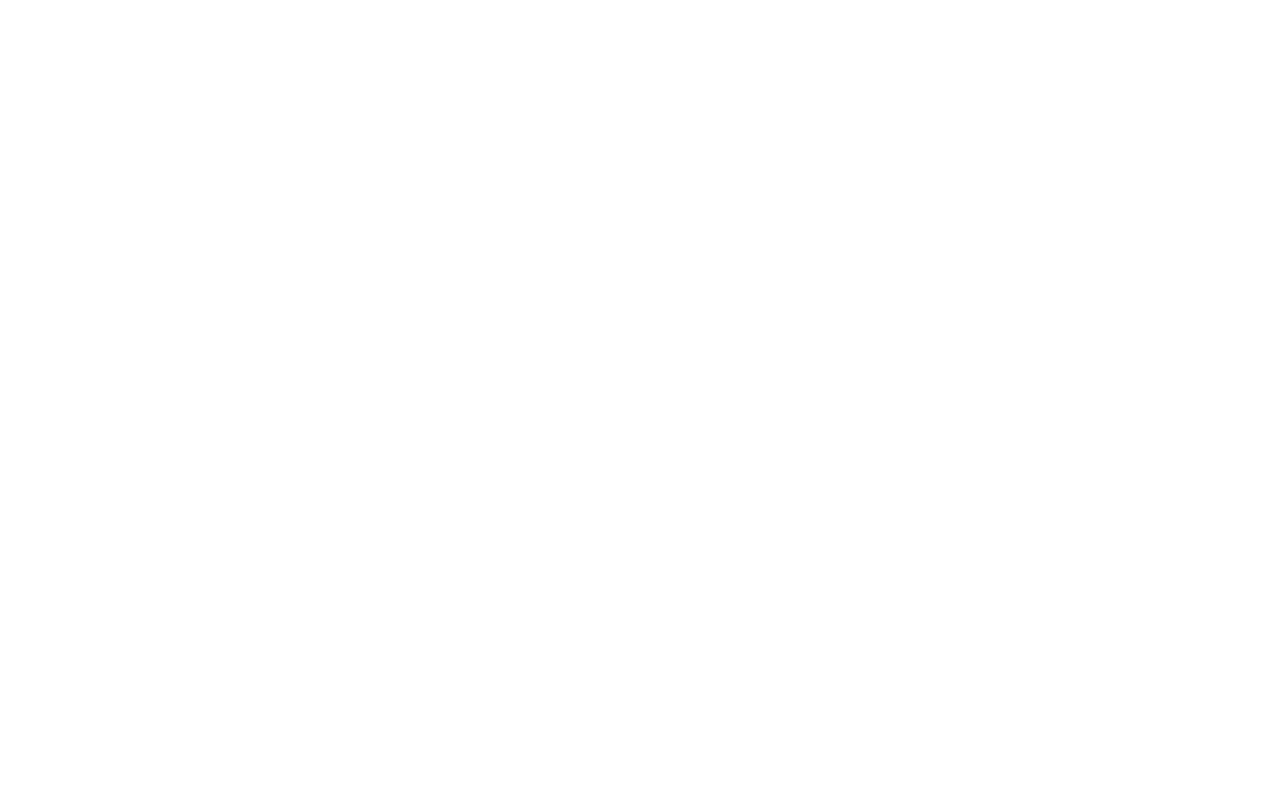
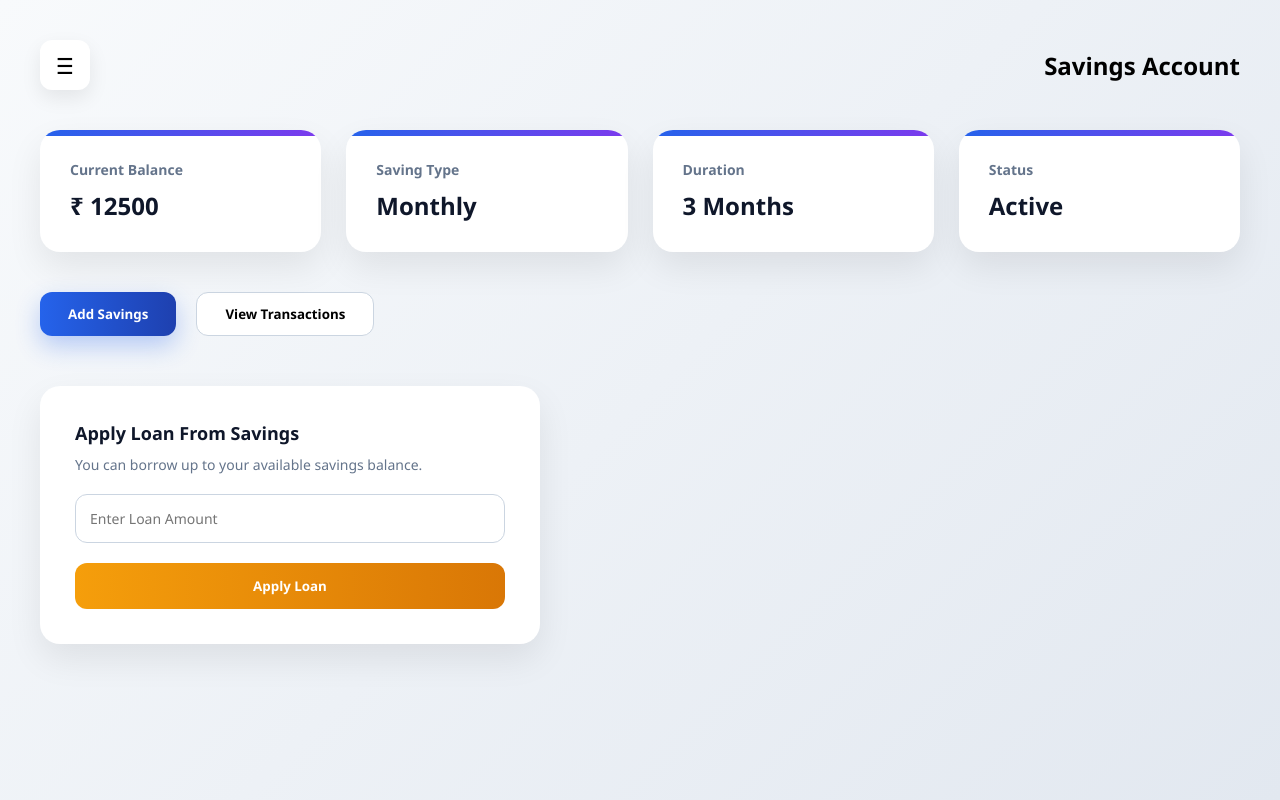
Before and after one commit to JosephQuaqua/my-website, a React (Create React App) app in the folder frontend/: page /my-website/savings in a window 1280 px wide. Before the commit this address had no page. Built offline with nearby package versions, Linux system fonts and the light colour scheme.

Commit message:
Today Work

```diff
--- a/frontend/public/index.html
+++ b/frontend/public/index.html
@@ -3,6 +3,7 @@
   <head>
     <meta charset="UTF-8" />
     <meta name="viewport" content="width=device-width, initial-scale=1.0" />
+
     <title>Student Loan Portal</title>
   </head>
   <body>
--- a/frontend/src/components/Sidebar.js
+++ b/frontend/src/components/Sidebar.js
@@ -1,39 +1,27 @@
 import { Link } from "react-router-dom";
-import "../styles/sidebar.css";
+import "../styles/dashboard.css";
 
-function Sidebar({ handleLogout }) {
+function Sidebar({ handleLogout, isOpen, closeDrawer }) {
   return (
-    <aside className="sidebar">
-      <h2 className="logo">Student Finance</h2>
+    <>
+      {/* Overlay */}
+      {isOpen && <div className="overlay" onClick={closeDrawer}></div>}
 
-      <ul>
-        <li>
-          <Link to="/dashboard">Dashboard</Link>
-        </li>
-        <li>
-          <Link to="/savings">Savings</Link>
-        </li>
-        <li>
-          <Link to="/loan">Loan</Link>
-        </li>
-        <li>
-          <Link to="/investment">Investment</Link>
-        </li>
-        <li>
-          <Link to="/profile">Profile</Link>
-        </li>
-        <li>
-          <Link to="/exchange">Exchange Service</Link>
-        </li>
-        <li>
-          <Link to="/monitors">Monitors</Link>
-        </li>
+      <aside className={`sidebar ${isOpen ? "open" : ""}`}>
+        <h2 className="logo">Student Finance</h2>
 
-        <li className="logout" onClick={handleLogout}>
-          Logout
-        </li>
-      </ul>
-    </aside>
+        <ul>
+          <li><Link to="/dashboard" onClick={closeDrawer}>Dashboard</Link></li>
+          <li><Link to="/savings" onClick={closeDrawer}>Savings</Link></li>
+          <li><Link to="/loan" onClick={closeDrawer}>Loan</Link></li>
+          <li><Link to="/investment" onClick={closeDrawer}>Investment</Link></li>
+          <li><Link to="/exchange" onClick={closeDrawer}>Exchange</Link></li>
+
+
+          <li className="logout" onClick={handleLogout}>Logout</li>
+        </ul>
+      </aside>
+    </>
   );
 }
 
--- a/frontend/src/pages/Dashboard.js
+++ b/frontend/src/pages/Dashboard.js
@@ -1,9 +1,11 @@
+import { useState } from "react";
 import { useNavigate } from "react-router-dom";
 import Sidebar from "../components/Sidebar";
 import "../styles/dashboard.css";
 
 function Dashboard() {
   const navigate = useNavigate();
+  const [drawerOpen, setDrawerOpen] = useState(false);
 
   const handleLogout = () => {
     localStorage.removeItem("token");
@@ -11,12 +13,30 @@ function Dashboard() {
     navigate("/");
   };
 
+  const toggleDrawer = () => {
+    setDrawerOpen(!drawerOpen);
+  };
+
   return (
     <div className="page-container">
-      <Sidebar handleLogout={handleLogout} />
+
+      {/* Navigation Drawer */}
+      <Sidebar
+        handleLogout={handleLogout}
+        isOpen={drawerOpen}
+        closeDrawer={() => setDrawerOpen(false)}
+      />
 
       <main className="main-content">
+
+        {/* Topbar */}
         <header className="topbar">
+
+          {/* Drawer Button */}
+          <button className="menu-btn" onClick={toggleDrawer}>
+            ☰
+          </button>
+
           <div className="user-profile">
             <img
               src="https://i.pravatar.cc/150?img=3"
@@ -24,6 +44,7 @@ function Dashboard() {
             />
             <span>Welcome, Student</span>
           </div>
+
         </header>
 
         <section className="content-area">
@@ -51,6 +72,7 @@ function Dashboard() {
             </div>
           </div>
         </section>
+
       </main>
     </div>
   );
--- a/frontend/src/pages/Loan.js
+++ b/frontend/src/pages/Loan.js
@@ -1,10 +1,23 @@
+import { useState } from "react";
 import { useNavigate } from "react-router-dom";
 import Sidebar from "../components/Sidebar";
-
 import "../styles/loan.css";
 
 function Loan() {
   const navigate = useNavigate();
+
+  // Drawer state
+  const [drawerOpen, setDrawerOpen] = useState(false);
+
+  const toggleDrawer = () => {
+    setDrawerOpen(!drawerOpen);
+  };
+
+  const handleLogout = () => {
+    localStorage.removeItem("token");
+    localStorage.removeItem("user");
+    navigate("/");
+  };
 
   // Dummy Loan Data (You will connect backend later)
   const loanAmount = 50000;
@@ -22,7 +35,24 @@ function Loan() {
   const loanStatus = daysLeft < 0 ? "overdue" : "active";
 
   return (
-    <div className="loan-container">
+    <div className="page-container">
+
+      {/* Sidebar */}
+      <Sidebar
+        isOpen={drawerOpen}
+        closeDrawer={() => setDrawerOpen(false)}
+        handleLogout={handleLogout}
+      />
+
+      <main className="loan-container">
+
+        {/* Topbar with Toggle */}
+        <div className="topbar">
+          <button className="menu-btn" onClick={toggleDrawer}>
+            ☰
+          </button>
+        </div>
+
         <div className="loan-header">
           <h2>
             Loan Dashboard
@@ -78,6 +108,8 @@ function Loan() {
           >
             Pay Loan
           </button>
+
+
         </div>
 
         {/* Info Section */}
@@ -90,6 +122,8 @@ function Loan() {
             <li>Late payment may attract penalty charges.</li>
           </ul>
         </div>
+
+      </main>
     </div>
   );
 }
--- a/frontend/src/pages/Savings.js
+++ b/frontend/src/pages/Savings.js
@@ -1,8 +1,23 @@
+import { useState } from "react";
 import { useNavigate } from "react-router-dom";
+import Sidebar from "../components/Sidebar";
 import "../styles/savings.css";
 
 function Savings() {
   const navigate = useNavigate();
+
+  // Drawer state
+  const [drawerOpen, setDrawerOpen] = useState(false);
+
+  const toggleDrawer = () => {
+    setDrawerOpen(!drawerOpen);
+  };
+
+  const handleLogout = () => {
+    localStorage.removeItem("token");
+    localStorage.removeItem("user");
+    navigate("/");
+  };
 
   const fakeData = {
     balance: 12500,
@@ -11,17 +26,51 @@ function Savings() {
     status: "Active",
   };
 
+  const [loanAmount, setLoanAmount] = useState("");
+
+  const handleLoanApply = () => {
+    const amount = Number(loanAmount);
+
+    if (fakeData.balance <= 0) {
+      alert("You cannot apply for a loan without savings.");
+      return;
+    }
+
+    if (!amount || amount <= 0) {
+      alert("Enter a valid loan amount.");
+      return;
+    }
+
+    if (amount > fakeData.balance) {
+      alert("Loan amount cannot be more than your savings balance.");
+      return;
+    }
+
+    alert("Loan request submitted successfully!");
+    navigate("/loan");
+  };
+
   return (
-    <div className="savings-container">
+    <div className="page-container">
 
-      {/* Back Arrow */}
-      <div className="back-header">
-        <button className="back-btn" onClick={() => navigate("/dashboard")}>
-          ← Back
+      {/* Sidebar */}
+      <Sidebar
+        isOpen={drawerOpen}
+        closeDrawer={() => setDrawerOpen(false)}
+        handleLogout={handleLogout}
+      />
+
+      <main className="main-content">
+
+        {/* Topbar with Toggle Button */}
+        <header className="topbar">
+          <button className="menu-btn" onClick={toggleDrawer}>
+            ☰
           </button>
           <h2>Savings Account</h2>
-      </div>
+        </header>
 
+        {/* Savings Cards */}
         <div className="savings-cards">
           <div className="card">
             <h4>Current Balance</h4>
@@ -49,6 +98,24 @@ function Savings() {
           <button className="secondary-btn">View Transactions</button>
         </div>
 
+        <div className="loan-from-savings">
+          <h3>Apply Loan From Savings</h3>
+          <p>You can borrow up to your available savings balance.</p>
+
+          <input
+            type="number"
+            placeholder="Enter Loan Amount"
+            value={loanAmount}
+            onChange={(e) => setLoanAmount(e.target.value)}
+          />
+
+
+          <button className="loan-btn" onClick={handleLoanApply}>
+            Apply Loan
+          </button>
+        </div>
+
+      </main>
     </div>
   );
 }
--- a/frontend/src/styles/dashboard.css
+++ b/frontend/src/styles/dashboard.css
@@ -1,24 +1,52 @@
-/* ===== LAYOUT ===== */
+/* ===== GLOBAL RESET ===== */
+* {
+  margin: 0;
+  padding: 0;
+  box-sizing: border-box;
+  font-family: "Inter", "Segoe UI", sans-serif;
+}
+
+/* ===== PAGE LAYOUT ===== */
 .page-container {
-  display: flex;
   min-height: 100vh;
   background: linear-gradient(135deg, #0f172a, #1e293b);
 }
 
 /* ===== MAIN CONTENT ===== */
 .main-content {
-  flex: 1;
+  min-height: 100vh;
   padding: 40px;
-  background: linear-gradient(135deg, #f1f5f9, #e2e8f0);
+  background: linear-gradient(135deg, #f8fafc, #e2e8f0);
+  transition: 0.3s ease;
 }
 
 /* ===== TOPBAR ===== */
 .topbar {
   display: flex;
-  justify-content: flex-end;
-  margin-bottom: 30px;
+  align-items: center;
+  justify-content: space-between;
+  margin-bottom: 40px;
 }
 
+/* ===== MENU BUTTON ===== */
+.menu-btn {
+  background: white;
+  border: none;
+  font-size: 22px;
+  padding: 10px 16px;
+  border-radius: 12px;
+  cursor: pointer;
+  box-shadow: 0 8px 20px rgba(0,0,0,0.08);
+  transition: all 0.3s ease;
+}
+
+.menu-btn:hover {
+  background: #2563eb;
+  color: white;
+  transform: scale(1.05);
+}
+
+/* ===== USER PROFILE ===== */
 .user-profile {
   display: flex;
   align-items: center;
@@ -26,67 +54,158 @@
 }
 
 .user-profile img {
-  width: 45px;
-  height: 45px;
+  width: 48px;
+  height: 48px;
   border-radius: 50%;
   border: 3px solid #2563eb;
   object-fit: cover;
+  box-shadow: 0 5px 15px rgba(37, 99, 235, 0.3);
 }
 
 .user-profile span {
   font-weight: 600;
+  font-size: 15px;
   color: #0f172a;
 }
 
-/* ===== DASHBOARD ===== */
+/* ===== DRAWER SIDEBAR ===== */
+.sidebar {
+  position: fixed;
+  top: 0;
+  left: -280px;
+  width: 260px;
+  height: 100%;
+  padding: 40px 25px;
+  background: rgba(15, 23, 42, 0.95);
+  backdrop-filter: blur(20px);
+  border-right: 1px solid rgba(255,255,255,0.08);
+  transition: all 0.4s cubic-bezier(.77,0,.18,1);
+  z-index: 1000;
+}
+
+.sidebar.open {
+  left: 0;
+}
+
+/* Sidebar Logo */
+.sidebar .logo {
+  color: white;
+  font-size: 20px;
+  font-weight: 700;
+  margin-bottom: 50px;
+  letter-spacing: 1px;
+}
+
+/* Sidebar Links */
+.sidebar ul {
+  list-style: none;
+}
+
+.sidebar ul li {
+  margin-bottom: 18px;
+}
+
+.sidebar ul li a {
+  text-decoration: none;
+  color: #cbd5e1;
+  font-size: 14px;
+  display: block;
+  padding: 12px 15px;
+  border-radius: 10px;
+  transition: all 0.3s ease;
+}
+
+.sidebar ul li a:hover {
+  background: rgba(255,255,255,0.08);
+  color: #ffffff;
+  transform: translateX(5px);
+}
+
+/* Logout Button */
+.logout {
+  margin-top: 50px;
+  padding: 12px;
+  background: linear-gradient(90deg, #ef4444, #dc2626);
+  text-align: center;
+  border-radius: 10px;
+  color: white;
+  cursor: pointer;
+  font-weight: 600;
+  transition: 0.3s ease;
+}
+
+.logout:hover {
+  transform: scale(1.05);
+  box-shadow: 0 8px 20px rgba(239,68,68,0.4);
+}
+
+/* ===== OVERLAY ===== */
+.overlay {
+  position: fixed;
+  width: 100%;
+  height: 100%;
+  background: rgba(15, 23, 42, 0.5);
+  backdrop-filter: blur(4px);
+  top: 0;
+  left: 0;
+  z-index: 900;
+}
+
+/* ===== DASHBOARD TITLE ===== */
 .content-area h2 {
-  margin-bottom: 20px;
+  font-size: 22px;
+  font-weight: 700;
+  margin-bottom: 25px;
   color: #0f172a;
 }
 
+/* ===== DASHBOARD CARDS ===== */
 .dashboard-cards {
   display: grid;
-  grid-template-columns: repeat(auto-fit, minmax(220px, 1fr));
-  gap: 20px;
+  grid-template-columns: repeat(auto-fit, minmax(240px, 1fr));
+  gap: 25px;
 }
 
-/* Card Design */
+/* ===== CARD DESIGN ===== */
 .card {
   background: white;
-  padding: 25px;
-  border-radius: 16px;
-  box-shadow: 0 15px 35px rgba(0, 0, 0, 0.08);
-  transition: 0.3s ease;
+  padding: 30px;
+  border-radius: 20px;
+  box-shadow: 0 15px 40px rgba(0,0,0,0.07);
+  transition: all 0.3s ease;
   position: relative;
   overflow: hidden;
 }
 
 .card:hover {
-  transform: translateY(-6px);
+  transform: translateY(-8px);
+  box-shadow: 0 20px 50px rgba(0,0,0,0.12);
 }
 
 .card h3 {
-  font-size: 15px;
-  margin-bottom: 10px;
+  font-size: 14px;
   color: #64748b;
+  margin-bottom: 12px;
+  letter-spacing: 0.5px;
 }
 
 .card p {
-  font-size: 24px;
-  font-weight: bold;
+  font-size: 26px;
+  font-weight: 700;
   color: #0f172a;
 }
 
-/* Top Gradient Lines */
+/* Premium Top Accent */
 .card::before {
   content: "";
   position: absolute;
   top: 0;
   left: 0;
+  height: 6px;
   width: 100%;
-  height: 5px;
 }
 
+/* Different Colors */
 .card.savings::before {
   background: linear-gradient(90deg, #10b981, #059669);
 }
--- a/frontend/src/styles/savings.css
+++ b/frontend/src/styles/savings.css
@@ -1,45 +1,20 @@
-/* Page Background */
+
+
 .savings-container {
-  min-height: 100vh;
-  padding: 40px;
+  flex: 1;
+  padding: 50px;
   background: linear-gradient(135deg, #f8fafc, #e2e8f0);
-  font-family: "Segoe UI", sans-serif;
 }
 
-/* Back Header */
-.back-header {
-  display: flex;
-  align-items: center;
-  gap: 10px;
+/* ===== HEADER ===== */
+.page-header h2 {
+  font-size: 26px;
+  font-weight: 700;
   margin-bottom: 40px;
-}
-
-.back-header h2 {
-  font-size: 24px;
-  font-weight: 600;
   color: #0f172a;
 }
 
-/* Back Button */
-.back-btn {
-  background: white;
-  border: none;
-  padding: 8px 12x;
-  border-radius: 15px;
-  cursor: pointer;
-  font-weight: 500;
-  box-shadow: 0 5px 15px rgba(0,0,0,0.08);
-  transition: 0.3s ease;
-  border-radius: 15px;
-}
-
-.back-btn:hover {
-  transform: translateX(-px);
-  background: #2563eb;
-  color: white;
-}
-
-/* Cards Layout */
+/* ===== CARDS ===== */
 .savings-cards {
   display: grid;
   grid-template-columns: repeat(auto-fit, minmax(240px, 1fr));
@@ -47,30 +22,28 @@
   margin-bottom: 40px;
 }
 
-/* Card Style */
 .card {
   background: white;
-  padding: 25px;
-  border-radius: 18px;
-  box-shadow: 0 10px 30px rgba(0,0,0,0.08);
-  transition: 0.3s ease;
+  padding: 30px;
+  border-radius: 20px;
+  box-shadow: 0 15px 35px rgba(0,0,0,0.08);
+  transition: all 0.3s ease;
   position: relative;
   overflow: hidden;
 }
 
 .card:hover {
-  transform: translateY(-6px);
+  transform: translateY(-8px);
+  box-shadow: 0 20px 50px rgba(0,0,0,0.12);
 }
 
-/* Decorative Gradient Line */
 .card::before {
   content: "";
   position: absolute;
   top: 0;
   left: 0;
+  height: 6px;
   width: 100%;
-  height: 5px;
-  border-radius: 18px 18px 0 0;
   background: linear-gradient(90deg, #2563eb, #7c3aed);
 }
 
@@ -81,20 +54,20 @@
 }
 
 .card p {
-  font-size: 22px;
+  font-size: 24px;
   font-weight: 700;
   color: #0f172a;
 }
 
-/* Status */
 .status {
   color: #16a34a;
 }
 
-/* Buttons Section */
+/* ===== BUTTONS ===== */
 .actions {
   display: flex;
   gap: 20px;
+  margin-bottom: 50px;
   flex-wrap: wrap;
 }
 
@@ -103,22 +76,22 @@
   background: linear-gradient(90deg, #2563eb, #1e40af);
   color: white;
   border: none;
-  border-radius: 10px;
+  border-radius: 12px;
   cursor: pointer;
   font-weight: 600;
-  box-shadow: 0 5px 20px rgba(37,99,235,0.3);
+  box-shadow: 0 10px 25px rgba(37,99,235,0.3);
   transition: 0.3s ease;
 }
 
 .primary-btn:hover {
-  transform: translateY(-3px);
+  transform: translateY(-4px);
 }
 
 .secondary-btn {
   padding: 12px 28px;
   background: white;
   border: 1px solid #cbd5e1;
-  border-radius: 10px;
+  border-radius: 12px;
   cursor: pointer;
   font-weight: 600;
   transition: 0.3s ease;
@@ -127,3 +100,57 @@
 .secondary-btn:hover {
   background: #f1f5f9;
 }
+
+/* ===== LOAN FROM SAVINGS SECTION ===== */
+.loan-from-savings {
+  background: white;
+  padding: 35px;
+  border-radius: 20px;
+  box-shadow: 0 15px 35px rgba(0,0,0,0.08);
+  max-width: 500px;
+}
+
+.loan-from-savings h3 {
+  margin-bottom: 10px;
+  font-size: 18px;
+  color: #0f172a;
+}
+
+.loan-from-savings p {
+  margin-bottom: 20px;
+  color: #64748b;
+  font-size: 14px;
+}
+
+.loan-from-savings input {
+  width: 100%;
+  padding: 14px;
+  border-radius: 12px;
+  border: 1px solid #cbd5e1;
+  margin-bottom: 20px;
+  font-size: 14px;
+  transition: 0.3s ease;
+}
+
+.loan-from-savings input:focus {
+  outline: none;
+  border-color: #2563eb;
+  box-shadow: 0 0 0 4px rgba(37,99,235,0.1);
+}
+
+.loan-btn {
+  width: 100%;
+  padding: 14px;
+  background: linear-gradient(90deg, #f59e0b, #d97706);
+  border: none;
+  border-radius: 12px;
+  color: white;
+  font-weight: 700;
+  cursor: pointer;
+  transition: 0.3s ease;
+}
+
+.loan-btn:hover {
+  transform: translateY(-4px);
+  box-shadow: 0 12px 30px rgba(217,119,6,0.4);
+}
```
Also changed, not shown: frontend/package.json (+8 -2 lines), frontend/src/App.js (+4 -10 lines), frontend/src/index.js (+3 -4 lines), 1 other file (tests, documents, lock files or other folders). Lines whose indentation alone changed are shown as unchanged.
